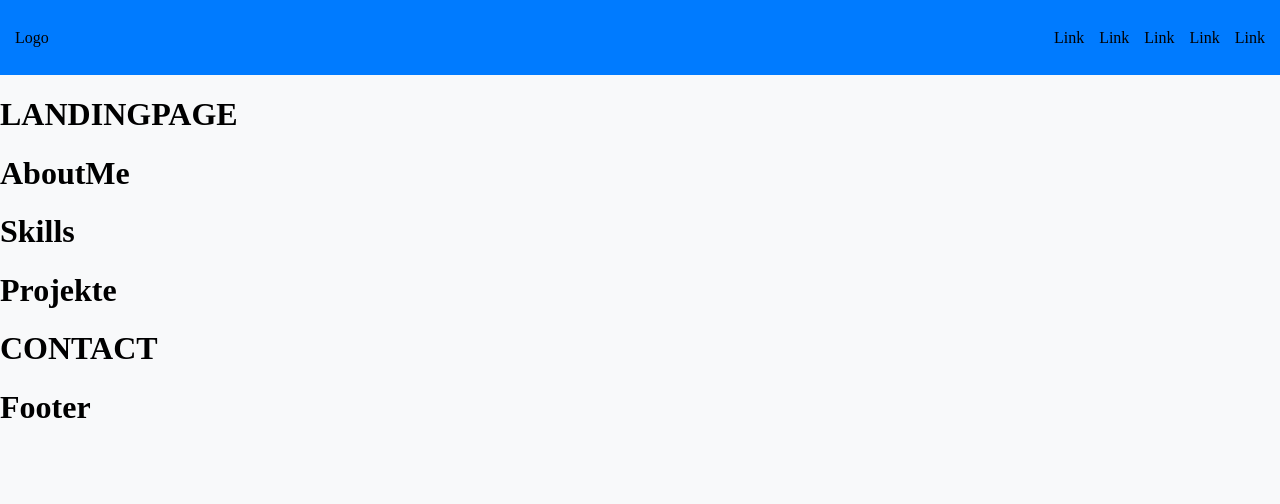
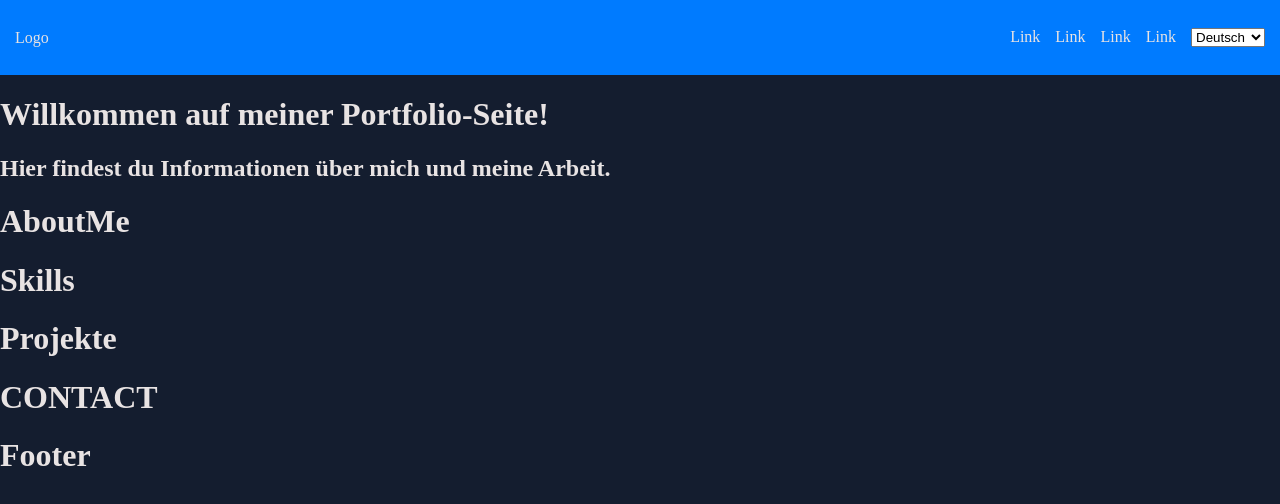
Before and after one commit to KayBeckmann/Portfolio-Vue, a Vue app: page / in a window 1280 px wide. Shown: the top 504 px of the page. Built offline with nearby package versions, Linux system fonts and the light colour scheme.

Commit message:
Fehlersuche. Sprachumschaltung reagiert nicht

```diff
--- a/package.json
+++ b/package.json
@@ -11,6 +11,7 @@
   "dependencies": {
     "install": "^0.13.0",
     "npm": "^10.9.2",
+    "pinia": "^2.3.0",
     "vue": "^3.5.13",
     "vue-i18n": "^11.0.0-beta.2",
     "vue-router": "^4.0.13"
--- a/src/components/LandingComponent.vue
+++ b/src/components/LandingComponent.vue
@@ -1,3 +1,28 @@
 <template>
-    <h1>LANDINGPAGE</h1>
+    <h1>{{ t('landingPage.title') }}</h1>
+    <h2>{{ t('landingPage.subtitle') }}</h2>
 </template>
+
+<script setup lang="js">
+import { useI18n } from 'vue-i18n';
+import { useLanguageStore } from '@/stores/language';
+import { computed, watchEffect } from 'vue';
+
+const { t } = useI18n({ useScope: 'global' });
+const languageStore = useLanguageStore();
+const i18n = useI18n(); // i18n-Instanz verfügbar machen
+
+// Computed Property für die aktuelle Sprache
+const locale = computed(() => languageStore.locale);
+
+// Reagiere auf Änderungen der Sprache
+watchEffect(() => {
+  // Überprüfe, ob i18n.global verfügbar ist
+  if (i18n.global) {
+    i18n.global.locale.value = locale.value;
+  } else {
+    // Handle den Fall, dass i18n.global noch nicht initialisiert ist
+    console.warn('i18n.global is not yet available.');
+  }
+});
+</script>
--- a/src/components/MenuComponent.vue
+++ b/src/components/MenuComponent.vue
@@ -7,13 +7,29 @@
                 <li>Link</li>
                 <li>Link</li>
                 <li>Link</li>
-                <li>Link</li>
+                <li>
+                  <select v-model="selectedLocale" @change="changeLocale">
+    <option value="de">Deutsch</option>
+    <option value="en">English</option>
+    <option value="sv">Svenska</option>
+  </select>
+                </li>
             </ul>
         </div>
     </div>
 </template>
 
-<script setup lang="js"></script>
+<script setup lang="js">
+import { ref } from 'vue';
+import { useLanguageStore } from '@/stores/language';
+
+const languageStore = useLanguageStore();
+const selectedLocale = ref(languageStore.locale); // Initialwert aus dem Store
+
+const changeLocale = () => {
+  languageStore.setLocale(selectedLocale.value);
+};
+</script>
 
 <style lang="css" scoped>
 ul {
--- a/src/locales/en.json
+++ b/src/locales/en.json
@@ -1,7 +1,7 @@
 {
     "landingPage": {
-      "title": "Willkommen auf meiner Portfolio-Seite!",
-      "subtitle": "Hier findest du Informationen über mich und meine Arbeit."
+      "title": "Welcome to my portfolio page!",
+      "subtitle": "Here you can find information about me and my work."
     },
     "aboutMe": {
       "title": "Über mich"
--- a/src/locales/sv.json
+++ b/src/locales/sv.json
@@ -1,7 +1,7 @@
 {
     "landingPage": {
-      "title": "Willkommen auf meiner Portfolio-Seite!",
-      "subtitle": "Hier findest du Informationen über mich und meine Arbeit."
+      "title": "Välkommen till min portföljsida!",
+      "subtitle": "Här kan du hitta information om mig och mitt arbete."
     },
     "aboutMe": {
       "title": "Über mich"
--- /dev/null
+++ b/src/stores/language.js
@@ -0,0 +1,15 @@
+// stores/language.js
+import { defineStore } from 'pinia';
+
+export const useLanguageStore = defineStore('language', {
+  state: () => ({
+    locale: localStorage.getItem('locale') || 'de', // Standardsprache: Deutsch
+  }),
+  actions: {
+    setLocale(newLocale) {
+      console.log('Setting locale to:', newLocale);
+      this.locale = newLocale;
+      localStorage.setItem('locale', newLocale); // Speichern im LocalStorage
+    },
+  },
+});
--- a/src/style.css
+++ b/src/style.css
@@ -1,7 +1,8 @@
 :root {
     --primary-color: #007bff;
     --secondary-color: #6c757d;
-    --background-color: #f8f9fa;
+    --background-color: #141D2F;
+    --text-color:#E8E3E3;
 
     --margin: 15px;
 }
@@ -10,4 +11,5 @@ html, body{
     padding: 0;
     margin: 0;
     background-color: var(--background-color);
+    color:var(--text-color);
 }
--- a/vite.config.js
+++ b/vite.config.js
@@ -1,7 +1,12 @@
-import { defineConfig } from 'vite'
-import vue from '@vitejs/plugin-vue'
+// vite.config.js
+import { defineConfig } from 'vite';
+import vue from '@vitejs/plugin-vue';
 
-// https://vite.dev/config/
 export default defineConfig({
   plugins: [vue()],
-})
+  resolve: {
+    alias: {
+      '@': '/src', // Oder der absolute Pfad zu deinem src-Ordner
+    },
+  },
+});
```
Also changed, not shown: src/main.js (+11 -9 lines), 2 other files (tests, documents, lock files or other folders).
